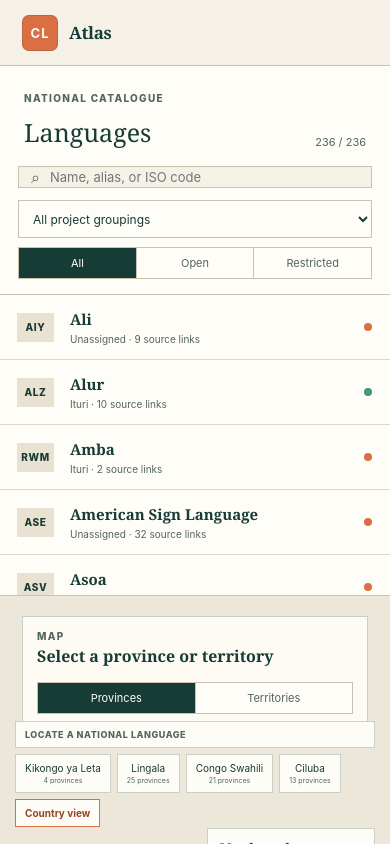
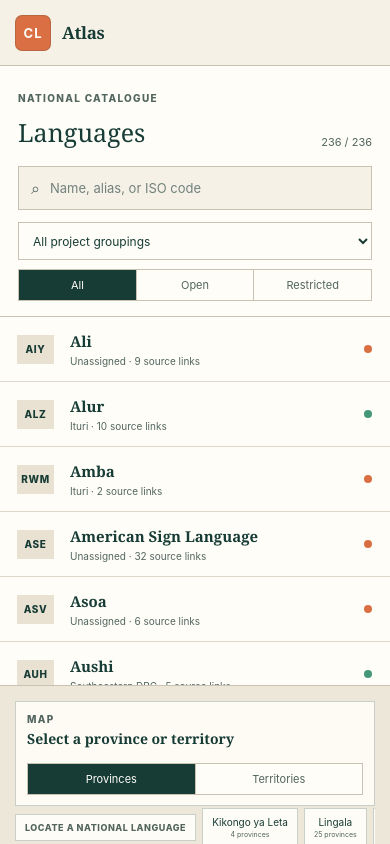
Before and after one commit to Ashuza11/CongoLangAtlas, a Next.js app: page / in a window 390 px wide. Shown: the top 844 px of the page. Built offline with nearby package versions, Linux system fonts and the light colour scheme.

Commit message:
🎨 style: refine the responsive atlas interface
Improve visual hierarchy, mobile navigation, keyboard focus, and loading feedback so the atlas remains clear and usable across screen sizes.

```diff
--- a/src/app/globals.css
+++ b/src/app/globals.css
@@ -16,15 +16,19 @@ body { margin: 0; background: var(--paper); color: var(--ink); font-family: Inte
 button, input, select { font: inherit; }
 button, a { -webkit-tap-highlight-color: transparent; }
 a { color: inherit; }
+button:focus-visible, a:focus-visible, input:focus-visible, select:focus-visible { outline: 3px solid var(--yellow); outline-offset: 2px; }
+.skip-link { position: fixed; z-index: 100; top: 8px; left: 8px; padding: 9px 12px; background: var(--ink); color: var(--white); transform: translateY(-150%); transition: transform .16s ease; font-size: 11px; font-weight: 800; }
+.skip-link:focus { transform: translateY(0); }
 
 .site-header { height: 72px; padding: 0 clamp(22px, 4vw, 64px); border-bottom: 1px solid var(--line); display: flex; align-items: center; background: rgba(246, 241, 231, .93); backdrop-filter: blur(16px); position: sticky; top: 0; z-index: 20; }
 .wordmark { display: flex; gap: 11px; align-items: center; text-decoration: none; font-family: Georgia, serif; font-size: 21px; font-weight: 700; letter-spacing: -.02em; }
 .wordmark__mark { width: 44px; height: 44px; border-radius: 7px; display: grid; place-items: center; background: var(--orange); color: var(--white); box-shadow: inset 0 0 0 1px rgba(23, 60, 53, .16); font-family: Inter, sans-serif; font-size: 13px; letter-spacing: .08em; }
+.wordmark__name { line-height: 1; }
 
 .eyebrow { margin: 0 0 10px; text-transform: uppercase; letter-spacing: .13em; color: var(--ink-soft); font-size: 10px; line-height: 1.4; font-weight: 800; }
 
-.workspace { min-height: calc(100vh - 72px); display: grid; grid-template-columns: 350px minmax(0, 1fr); position: relative; border-bottom: 1px solid var(--line); }
-.catalogue-panel { min-width: 0; border-right: 1px solid var(--line); background: var(--white); display: flex; flex-direction: column; max-height: 850px; }
+.workspace { height: clamp(680px, calc(100svh - 72px), 850px); display: grid; grid-template-columns: 370px minmax(0, 1fr); position: relative; border-bottom: 1px solid var(--line); }
+.catalogue-panel { min-width: 0; min-height: 0; border-right: 1px solid var(--line); background: var(--white); display: flex; flex-direction: column; }
 .panel-heading { display: flex; justify-content: space-between; align-items: end; padding: 25px 24px 17px; }
 .panel-heading h2 { margin: 0; font: 400 25px Georgia, serif; }
 .panel-heading > span { font-size: 11px; color: var(--ink-soft); }
@@ -53,14 +57,16 @@ a { color: inherit; }
 .territory-list button.active strong { color: var(--yellow); }
 .territory-list button.active small { color: #cbd7d1; }
 .search-field { height: 44px; margin: 0 18px 12px; border: 1px solid var(--line); display: flex; align-items: center; padding: 0 12px; gap: 8px; color: var(--ink-soft); background: var(--paper); }
+.search-field:focus-within { border-color: var(--ink); box-shadow: 0 0 0 2px var(--yellow); }
 .search-field input { width: 100%; border: 0; outline: none; background: transparent; color: var(--ink); font-size: 13px; }
+.search-field input::placeholder { color: #71817c; }
 .filters { padding: 0 18px 15px; border-bottom: 1px solid var(--line); display: grid; gap: 9px; }
 .filters select { width: 100%; height: 38px; border: 1px solid var(--line); border-radius: 0; padding: 0 10px; color: var(--ink); background: var(--white); font-size: 12px; }
 .segmented { display: inline-flex; border: 1px solid var(--line); background: var(--white); }
 .segmented button { flex: 1; border: 0; border-right: 1px solid var(--line); padding: 8px 12px; background: transparent; color: var(--ink-soft); text-transform: capitalize; cursor: pointer; font-size: 11px; }
 .segmented button:last-child { border-right: 0; }
 .segmented button.active { background: var(--ink); color: var(--white); }
-.language-list { overflow: auto; flex: 1; }
+.language-list { min-height: 0; overflow: auto; flex: 1; scrollbar-color: var(--line) transparent; scrollbar-width: thin; }
 .language-row { width: 100%; border: 0; border-bottom: 1px solid #ddd6ca; padding: 14px 17px; display: grid; grid-template-columns: 43px 1fr 9px; gap: 10px; align-items: center; text-align: left; color: var(--ink); background: var(--white); cursor: pointer; }
 .language-row:hover, .language-row.selected { background: #eef3ed; }
 .language-row.selected { box-shadow: inset 4px 0 var(--orange); }
@@ -75,7 +81,7 @@ a { color: inherit; }
 .empty-state p { margin: 0; }
 .empty-state button { margin-top: 12px; padding: 7px 9px; border: 1px solid var(--ink); background: transparent; color: var(--ink); cursor: pointer; font-size: 9px; font-weight: 800; text-transform: uppercase; letter-spacing: .05em; }
 
-.map-panel { min-width: 0; height: 780px; position: relative; background: var(--paper-deep); }
+.map-panel { min-width: 0; height: 100%; position: relative; overflow: hidden; background: var(--paper-deep); }
 .map-canvas { position: absolute; inset: 0; }
 .map-toolbar { position: absolute; z-index: 3; left: 22px; right: 22px; top: 20px; padding: 12px 14px; display: flex; justify-content: space-between; align-items: center; gap: 15px; background: rgba(255, 253, 248, .91); border: 1px solid rgba(23, 60, 53, .23); backdrop-filter: blur(10px); }
 .map-toolbar p { margin-bottom: 2px; }
@@ -104,7 +110,7 @@ a { color: inherit; }
 .maplibregl-popup.place-tooltip .maplibregl-popup-content { padding: 7px 9px; border-radius: 0; background: var(--ink); color: var(--white); box-shadow: 0 5px 18px rgba(23, 60, 53, .2); font-size: 10px; font-weight: 700; }
 .maplibregl-popup.place-tooltip .maplibregl-popup-tip { border-top-color: var(--ink); }
 
-.profile { position: absolute; z-index: 8; width: min(450px, calc(100vw - 24px)); top: 0; right: 0; height: 780px; overflow-y: auto; padding: 31px 28px 60px; background: var(--white); border-left: 1px solid var(--line); box-shadow: -18px 0 50px rgba(23, 60, 53, .12); animation: slide-in .25s ease-out; }
+.profile { position: absolute; z-index: 8; width: min(450px, calc(100vw - 24px)); top: 0; right: 0; height: 100%; overflow-y: auto; padding: 31px 28px 60px; background: var(--white); border-left: 1px solid var(--line); box-shadow: -18px 0 50px rgba(23, 60, 53, .12); animation: slide-in .25s ease-out; scrollbar-color: var(--line) transparent; scrollbar-width: thin; }
 @keyframes slide-in { from { transform: translateX(28px); opacity: 0; } }
 .close-button { position: absolute; right: 22px; top: 20px; border: 1px solid var(--line); width: 34px; height: 34px; background: transparent; color: var(--ink); font-size: 23px; line-height: 1; cursor: pointer; }
 .profile__title { display: flex; align-items: center; gap: 13px; padding-right: 40px; }
@@ -169,14 +175,23 @@ a { color: inherit; }
 footer { min-height: 130px; padding: 35px clamp(22px, 5vw, 72px); display: flex; justify-content: space-between; gap: 30px; align-items: center; background: var(--ink); color: var(--paper); font-size: 12px; }
 footer p { max-width: 650px; color: #cbd7d1; line-height: 1.6; }
 footer a { color: var(--yellow); font-weight: 700; white-space: nowrap; }
-.state-page { min-height: 100vh; display: grid; place-content: center; text-align: center; gap: 10px; }
+.state-page { min-height: 100svh; padding: 24px; display: grid; place-content: center; justify-items: center; text-align: center; gap: 12px; background: radial-gradient(circle at 50% 40%, var(--white), var(--paper) 55%, var(--paper-deep)); }
 .state-page h1 { font: 400 40px Georgia, serif; margin: 0; }
+.state-page > p:not(.eyebrow) { max-width: 430px; margin: 0; color: var(--ink-soft); font-size: 12px; line-height: 1.55; }
+.state-brand { margin-bottom: 12px; display: flex; align-items: center; gap: 10px; font: 700 20px Georgia, serif; }
+.state-brand span { width: 42px; height: 42px; display: grid; place-items: center; border-radius: 7px; background: var(--orange); color: var(--white); font: 800 12px Inter, sans-serif; letter-spacing: .08em; }
+.state-action { padding: 9px 14px; border: 1px solid var(--ink); background: var(--ink); color: var(--white); cursor: pointer; font-size: 10px; font-weight: 800; text-transform: uppercase; letter-spacing: .06em; }
 .loader { width: 28px; height: 28px; border: 2px solid var(--line); border-top-color: var(--orange); border-radius: 50%; margin: auto; animation: spin .8s linear infinite; }
+.loading-lines { width: 210px; display: grid; gap: 6px; }
+.loading-lines i { height: 5px; display: block; background: var(--line); animation: loading-pulse 1.2s ease-in-out infinite alternate; }
+.loading-lines i:nth-child(2) { width: 78%; animation-delay: .15s; }
+.loading-lines i:nth-child(3) { width: 56%; animation-delay: .3s; }
 @keyframes spin { to { transform: rotate(360deg); } }
+@keyframes loading-pulse { to { opacity: .35; } }
 .sr-only { position: absolute; width: 1px; height: 1px; padding: 0; margin: -1px; overflow: hidden; clip: rect(0, 0, 0, 0); white-space: nowrap; border: 0; }
 
 @media (max-width: 900px) {
-  .workspace { grid-template-columns: 310px minmax(0, 1fr); }
+  .workspace { grid-template-columns: 320px minmax(0, 1fr); }
   .profile { width: 420px; }
 }
 
@@ -184,19 +199,31 @@ footer a { color: var(--yellow); font-weight: 700; white-space: nowrap; }
   .site-header { height: 66px; }
   .wordmark { font-size: 17px; }
   .wordmark__mark { width: 36px; height: 36px; }
-  .workspace { display: flex; flex-direction: column; }
-  .catalogue-panel { max-height: 530px; border-right: 0; border-bottom: 1px solid var(--line); }
+  .workspace { height: auto; display: flex; flex-direction: column; }
+  .catalogue-panel { height: min(620px, calc(100svh - 66px)); border-right: 0; border-bottom: 1px solid var(--line); }
   .language-list { min-height: 250px; }
-  .map-panel { height: 610px; }
-  .map-toolbar { flex-direction: column; align-items: stretch; }
-  .national-language-switcher { top: 125px; left: 15px; right: 15px; }
-  .national-language-switcher span { width: 100%; }
-  .map-legend { top: 232px; right: 15px; }
+  .map-panel { height: 650px; }
+  .map-toolbar { left: 15px; right: 15px; top: 15px; flex-direction: column; align-items: stretch; }
+  .national-language-switcher { top: 122px; left: 15px; right: 15px; flex-wrap: nowrap; overflow-x: auto; padding-bottom: 5px; scrollbar-width: thin; pointer-events: auto; }
+  .national-language-switcher > span, .national-language-switcher button { flex: 0 0 auto; }
+  .map-legend { top: 187px; right: 15px; min-width: 152px; }
   .map-disclosure { right: 15px; left: 15px; bottom: 17px; }
   .profile { position: fixed; top: 66px; height: calc(100vh - 66px); width: 100%; }
   footer { align-items: start; flex-direction: column; }
 }
 
+@media (max-width: 420px) {
+  .site-header { padding-inline: 15px; }
+  .panel-heading { padding-inline: 18px; }
+  .map-toolbar { padding: 10px 11px; }
+  .map-toolbar strong { font-size: 14px; }
+  .map-legend { top: 182px; padding: 8px 10px; }
+  .map-disclosure { padding: 10px 12px; }
+  .map-disclosure > span { display: none; }
+  .profile { padding-inline: 20px; }
+  .profile__title h2 { font-size: 33px; }
+}
+
 @media (prefers-reduced-motion: reduce) {
   *, *::before, *::after { scroll-behavior: auto !important; animation-duration: .01ms !important; }
 }
--- a/src/components/atlas-explorer.tsx
+++ b/src/components/atlas-explorer.tsx
@@ -186,6 +186,7 @@ export default function AtlasExplorer() {
   const [bundle, setBundle] = useState<AtlasBundle | null>(null);
   const [places, setPlaces] = useState<AtlasPlaceOption[]>([]);
   const [error, setError] = useState<string | null>(null);
+  const [reloadKey, setReloadKey] = useState(0);
   const [query, setQuery] = useState("");
   const [access, setAccess] = useState<AccessFilter>("all");
   const [region, setRegion] = useState("all");
@@ -215,7 +216,13 @@ export default function AtlasExplorer() {
       })
       .then(setBundle)
       .catch((reason: Error) => setError(reason.message));
-  }, []);
+  }, [reloadKey]);
+
+  const retryCatalogue = () => {
+    setError(null);
+    setBundle(null);
+    setReloadKey((value) => value + 1);
+  };
 
   useEffect(() => {
     Promise.all([
@@ -293,17 +300,18 @@ export default function AtlasExplorer() {
     ? [...new Set(selected.geographic_candidates.flatMap((candidate) => candidate.territory_place_id ? [candidate.territory_place_id] : []))]
     : [];
 
-  if (error) return <main className="state-page"><h1>Catalogue unavailable</h1><p>{error}</p><code>make web-data</code></main>;
-  if (!bundle) return <main className="state-page"><div className="loader" /><p>Preparing the atlas…</p></main>;
+  if (error) return <main className="state-page" role="alert"><div className="state-brand"><span>CL</span><strong>Atlas</strong></div><p className="eyebrow">Data connection interrupted</p><h1>Catalogue unavailable</h1><p>{error}</p><button className="state-action" onClick={retryCatalogue}>Try again</button></main>;
+  if (!bundle) return <main className="state-page" aria-live="polite"><div className="state-brand"><span>CL</span><strong>Atlas</strong></div><div className="loader" /><p>Preparing language and geographic evidence…</p><div className="loading-lines" aria-hidden><i /><i /><i /></div></main>;
 
   return (
     <main>
+      <a className="skip-link" href="#atlas-catalogue">Skip to language catalogue</a>
       <header className="site-header">
-        <a href="#atlas" className="wordmark" aria-label="CL Atlas home"><span className="wordmark__mark">CL</span><span>Atlas</span></a>
+        <a href="#atlas" className="wordmark" aria-label="CL Atlas home"><span className="wordmark__mark">CL</span><span className="wordmark__name">Atlas</span></a>
       </header>
 
       <section className="workspace" id="atlas">
-        <aside className="catalogue-panel">
+        <aside className="catalogue-panel" id="atlas-catalogue">
           <div className="panel-heading"><div><p className="eyebrow">{selectedPlace ? `${selectedPlace.adminLevel} selected` : "National catalogue"}</p><h2>{selectedPlace?.name || "Languages"}</h2></div><span>{languages.length} / {bundle.languages.length}</span></div>
           {selectedPlace && <div className="place-context">
             <div className="place-context__heading"><div><strong>{placeCounts?.candidates || 0} language lead{placeCounts?.candidates === 1 ? "" : "s"}</strong><span>{placeCounts?.approved || 0} reviewed geographic claim{placeCounts?.approved === 1 ? "" : "s"}</span></div><button onClick={() => setSelectedPlace(null)}>Clear place</button></div>
```
Also changed, not shown: 1 other file (tests, documents, lock files or other folders).
